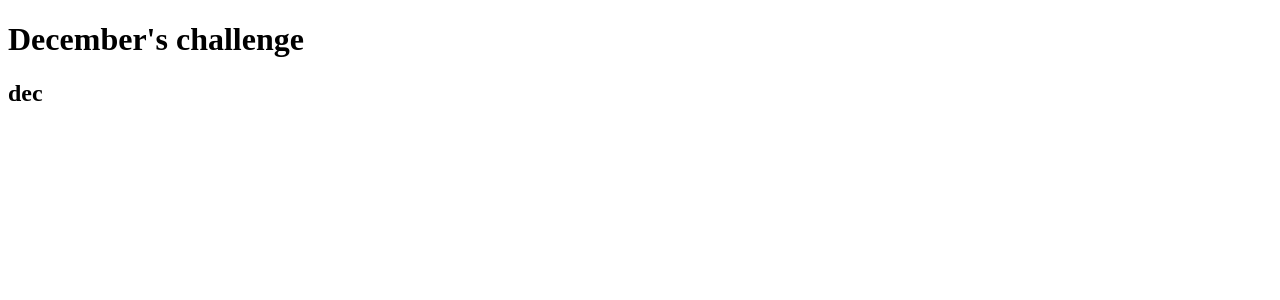
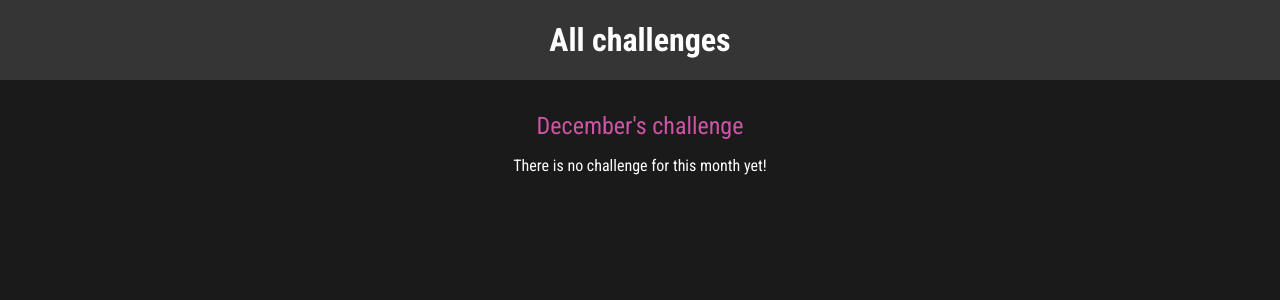
Before and after one commit to jacksong96/Django-Tutorial, a Django app: page /challenges/december in a window 1280 px wide. Shown: the top 300 px of the page. Run offline with Django 4.2, Linux system fonts and the light colour scheme.

Commit message:
Added Templates and Static Files

```diff
--- /dev/null
+++ b/challenges/static/challenges/challenge.css
@@ -0,0 +1,22 @@
+h1,
+h2 {
+  text-align: center;
+  color: white;
+}
+
+h1 {
+  font-size: 1.5rem;
+  margin: 2rem 0 1rem 0;
+  font-weight: normal;
+  color: #cf54a6;
+}
+
+h2 {
+  font-size: 3rem;
+  font-weight: bold;
+}
+
+.fallback {
+  text-align: center;
+  color: white;
+}
--- /dev/null
+++ b/challenges/static/challenges/includes/header.css
@@ -0,0 +1,25 @@
+header {
+    width: 100%;
+    height: 5rem;
+    background-color: #353535;
+  }
+
+  header nav {
+    width: 100%;
+    height: 100%;
+    display: flex;
+    justify-content: center;
+    align-items: center;
+  }
+
+  header nav a {
+    color: white;
+    font-size: 2rem;
+    font-weight: bold;
+    text-decoration: none;
+  }
+
+  header nav a:hover,
+  header nav a:active {
+    color: #cf54a6;
+  }
--- a/challenges/templates/challenges/challenge.html
+++ b/challenges/templates/challenges/challenge.html
@@ -1,12 +1,19 @@
-<!DOCTYPE html>
-<html lang="en">
-<head>
-    <meta charset="UTF-8">
-    <meta name="viewport" content="width=device-width, initial-scale=1.0">
-    <title>{{ month }}'s challenge</title>
-</head>
-<body>
-    <h1> {{ month }}'s challenge</h1>
-    <h2>{{ text }}</h2>
-</body>
-</html>
+{% extends "base.html" %}
+{% load static %}
+
+    {% block page_title %}
+        {{ month_name |title }}'s Challenges
+    {% endblock %}
+    {% block css_styles %}
+        <link rel="stylesheet" href="{% static "challenges/challenge.css" %}">
+        <link rel="stylesheet" href="{% static "challenges/includes/header.css" %}">
+    {% endblock %}
+    {% block content %}
+        {% include "challenges/includes/header.html" %}
+        <h1> {{ month_name |title }}'s challenge</h1>
+        {% if text is not None %}
+            <h2>{{ text }}</h2>
+        {% else %}
+            <p class="fallback">There is no challenge for this month yet!</p>
+        {% endif %}
+    {% endblock %}
--- /dev/null
+++ b/challenges/templates/challenges/includes/header.html
@@ -0,0 +1,5 @@
+<header>
+    <nav>
+        <a href="{% url "home" %}">All challenges</a>
+    </nav>
+</header>
--- a/challenges/urls.py
+++ b/challenges/urls.py
@@ -2,7 +2,7 @@ from django.urls import path
 from . import views
 
 urlpatterns = [
-    path("", views.index),
-    path("<int:monthly>", views.monthly_challenge_int),
-    path("<str:monthly>", views.monthly_challenge, name="monthly-challenge")
+    path("", views.index, name="home"),
+    path("<int:month>", views.monthly_challenge_int),
+    path("<str:month>", views.monthly_challenge, name="monthly-challenge")
 ]
--- a/challenges/views.py
+++ b/challenges/views.py
@@ -15,32 +15,30 @@ monthly_challenges = {
     "september":"sep",
     "october":"oct",
     "november":"nov",
-    "december":"dec",
+    "december":None,
 }
 
 # Create your views here.
 def index(request):
     list_item =""
     months = list(monthly_challenges.keys())
-    for month in months:
-        directed_path = reverse("monthly-challenge",args=[month])
-        list_item += f"<li><a href='{directed_path}'>{month.capitalize()}</a></li>"
-    response = f"<ul>{list_item}</ul>"
-    return HttpResponse(response)
+    return render(request,"challenges/index.html", {
+        "months": months
+    })
 
-def monthly_challenge_int(request, monthly):
+def monthly_challenge_int(request, month):
     months = list(monthly_challenges.keys())
-    if monthly > len(months):
+    if month > len(months):
         return HttpResponseNotFound("No such month")
     else:
-        selected_month = months[monthly-1] # Must minus 1 as list index starts from 0
+        selected_month = months[month-1] # Must minus 1 as list index starts from 0
         redirected_path = reverse("monthly-challenge",args=[selected_month])
         return HttpResponseRedirect(redirected_path)
 
 
-def monthly_challenge(request, monthly):
+def monthly_challenge(request, month):
     try:
-        challenge = monthly_challenges[monthly]
-        return render(request,"challenges/challenge.html",{'text':challenge, 'month': monthly.capitalize()})
+        challenge = monthly_challenges[month]
+        return render(request,"challenges/challenge.html",{'text':challenge, 'month_name': month})
     except:
         return HttpResponseNotFound("No such month. Please try again")
--- a/monthly_challenges/settings.py
+++ b/monthly_challenges/settings.py
@@ -55,7 +55,7 @@ ROOT_URLCONF = "monthly_challenges.urls"
 TEMPLATES = [
     {
         "BACKEND": "django.template.backends.django.DjangoTemplates",
-        "DIRS": [],
+        "DIRS": [BASE_DIR / "templates"],
         "APP_DIRS": True,
         "OPTIONS": {
             "context_processors": [
@@ -118,6 +118,10 @@ USE_TZ = True
 
 STATIC_URL = "static/"
 
+STATICFILES_DIRS = [
+    BASE_DIR / "static"
+]
+
 # Default primary key field type
 # https://docs.djangoproject.com/en/4.2/ref/settings/#default-auto-field
 
--- /dev/null
+++ b/static/styles.css
@@ -0,0 +1,10 @@
+@import url('https://fonts.googleapis.com/css2?family=Roboto+Condensed:wght@400;700&display=swap');
+
+html {
+  font-family: 'Roboto Condensed', sans-serif;
+}
+
+body {
+  margin: 0;
+  background-color: #1a1a1a;
+}
--- /dev/null
+++ b/templates/base.html
@@ -0,0 +1,17 @@
+{% load static %}
+
+<!DOCTYPE html>
+<html lang="en">
+<head>
+    <meta charset="UTF-8">
+    <meta name="viewport" content="width=device-width, initial-scale=1.0">
+    <title>{% block page_title %}Challenges{% endblock %}</title>
+    <link rel="stylesheet" href="{% static "styles.css" %}">
+    {% block css_styles %}
+    {% endblock %}
+</head>
+<body>
+    {% block content %}
+    {% endblock %}
+</body>
+</html>
```
Also changed, not shown: challenges/static/challenges/challenges.css (added, +37 -0 lines), challenges/templates/challenges/index.html (added, +19 -0 lines).
